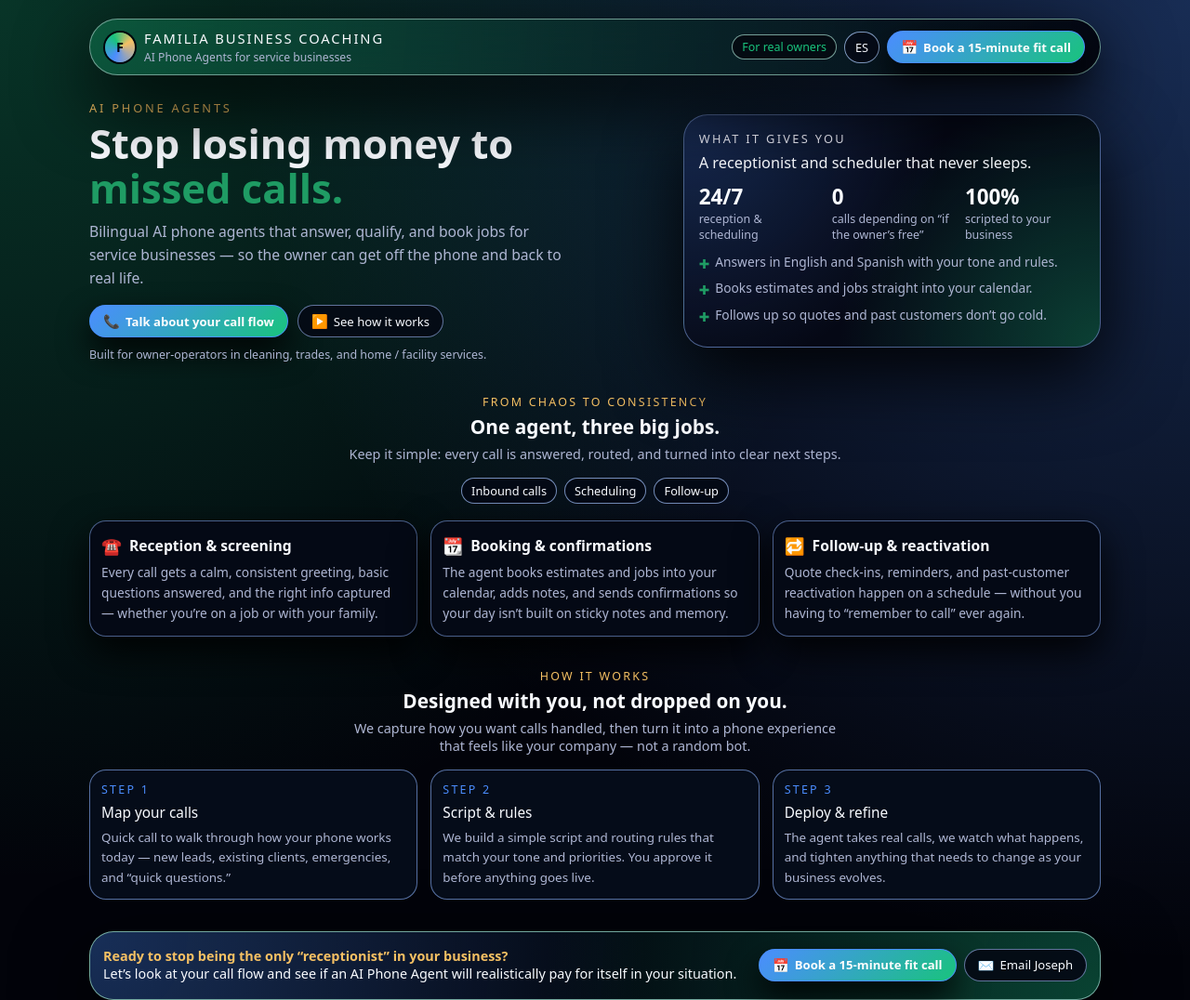
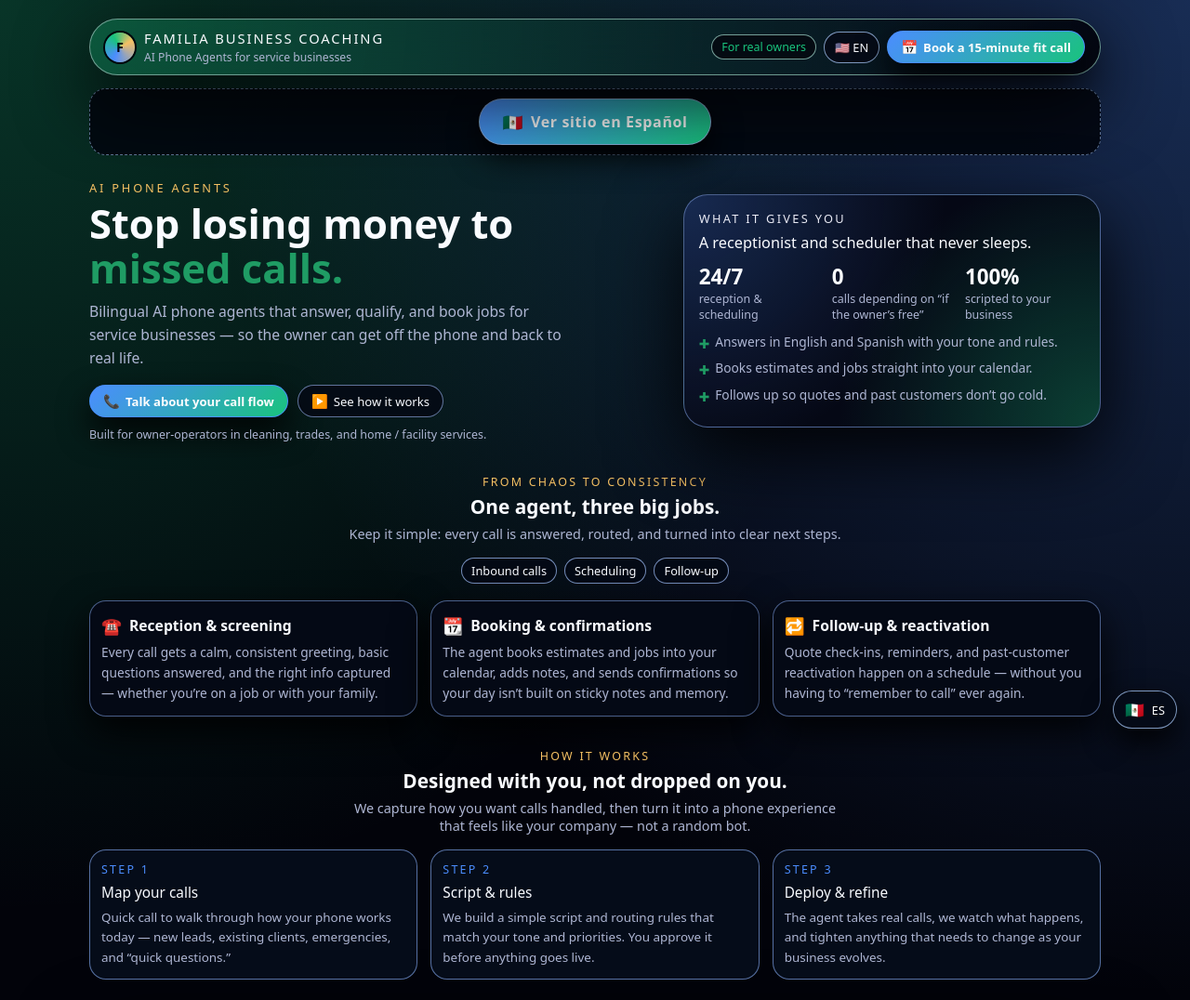
Before and after one commit to josephmcelveen/fbc-website, a plain HTML site: page index.html in a window 1280 px wide. Shown: the top 1076 px of the page at 93% size. Drawn offline with Linux system fonts and the light colour scheme.

Commit message:
Update index.html

```diff
--- a/index.html
+++ b/index.html
@@ -171,6 +171,49 @@
 
     .btn-icon {
       font-size: 0.9rem;
+    }
+
+    /* LANGUAGE BANNER */
+
+    .lang-banner {
+      margin-top: 14px;
+      padding: 10px 12px;
+      border-radius: var(--radius-lg);
+      border: 1px dashed rgba(138,167,209,0.7);
+      background: rgba(3,7,16,0.9);
+      display: flex;
+      justify-content: center;
+      align-items: center;
+    }
+
+    .lang-switch-btn {
+      font-size: 1rem;
+      padding: 12px 24px;
+      border-radius: 999px;
+      border: 1px solid rgba(141,169,210,0.9);
+      background: linear-gradient(135deg, #4b8dff, #19c37d);
+      color: #fff;
+      cursor: pointer;
+      font-weight: 600;
+      box-shadow: 0 14px 32px rgba(0,0,0,0.8);
+      letter-spacing: 0.04em;
+      display: inline-flex;
+      align-items: center;
+      gap: 8px;
+    }
+
+    .lang-switch-btn span.flag {
+      font-size: 1.1rem;
+    }
+
+    .lang-switch-btn:hover {
+      transform: translateY(-1px);
+      box-shadow: 0 18px 40px rgba(0,0,0,0.85);
+    }
+
+    .lang-switch-btn:active {
+      transform: translateY(1px);
+      box-shadow: 0 6px 20px rgba(0,0,0,0.75);
     }
 
     /* HERO */
@@ -440,6 +483,20 @@
       opacity: 0.86;
     }
 
+    .footer-toggle {
+      display: inline-flex;
+      align-items: center;
+      gap: 6px;
+      cursor: pointer;
+      margin-left: 6px;
+      text-decoration: underline;
+      text-underline-offset: 3px;
+    }
+
+    .footer-toggle span.flag {
+      font-size: 1rem;
+    }
+
     /* LANGUAGE WRAPPERS */
 
     .lang-view {
@@ -448,6 +505,34 @@
 
     .lang-view.active {
       display: block;
+    }
+
+    /* FLOATING TOGGLE */
+
+    .lang-float-toggle {
+      position: fixed;
+      right: 14px;
+      bottom: 16px;
+      z-index: 40;
+      border-radius: 999px;
+      border: 1px solid rgba(141,169,210,0.9);
+      background: rgba(5,11,24,0.98);
+      color: #fff;
+      padding: 8px 12px;
+      font-size: 0.8rem;
+      display: inline-flex;
+      align-items: center;
+      gap: 8px;
+      cursor: pointer;
+      box-shadow: 0 14px 32px rgba(0,0,0,0.9);
+    }
+
+    .lang-float-toggle span.flag {
+      font-size: 1.05rem;
+    }
+
+    .lang-float-toggle span.text {
+      white-space: nowrap;
     }
 
     /* RESPONSIVE */
@@ -479,6 +564,10 @@
       .final-actions {
         justify-content: center;
       }
+      .lang-float-toggle {
+        right: 10px;
+        bottom: 12px;
+      }
     }
   </style>
 </head>
@@ -499,8 +588,8 @@
         <div class="nav-pill" id="nav-pill">
           For real owners
         </div>
-        <button id="lang-toggle" class="btn-toggle" type="button">
-          ES
+        <button id="lang-toggle-nav" class="btn-toggle" type="button">
+          🇺🇸 EN
         </button>
         <a
           href="https://calendar.app.google/QVA2VxoaFsk66AWKA"
@@ -514,6 +603,14 @@
         </a>
       </div>
     </header>
+
+    <!-- BIG CENTERED LANGUAGE BUTTON -->
+    <div class="lang-banner">
+      <button id="lang-toggle-top" class="lang-switch-btn" type="button">
+        <span class="flag">🇲🇽</span>
+        <span id="lang-top-text">Ver sitio en Español</span>
+      </button>
+    </div>
 
     <!-- ENGLISH VIEW -->
     <main id="lang-en" class="lang-view active">
@@ -905,8 +1002,18 @@
 
     <footer>
       © <span id="year"></span> Familia Business Coaching — Bilingual AI Phone Agents for real owners.
+      <span id="footer-toggle" class="footer-toggle">
+        <span class="flag" id="footer-flag">🇲🇽</span>
+        <span id="footer-text">Ver sitio en Español</span>
+      </span>
     </footer>
   </div>
+
+  <!-- Floating corner toggle -->
+  <button id="lang-toggle-float" class="lang-float-toggle" type="button" aria-label="Switch language">
+    <span class="flag" id="float-flag">🇲🇽</span>
+    <span class="text" id="float-text">ES</span>
+  </button>
 
   <script>
     (function () {
@@ -917,12 +1024,23 @@
       var html = document.documentElement;
       var enView = document.getElementById('lang-en');
       var esView = document.getElementById('lang-es');
-      var toggle = document.getElementById('lang-toggle');
+
       var logoSub = document.getElementById('logo-sub');
       var navPill = document.getElementById('nav-pill');
       var navCtaText = document.getElementById('nav-cta-text');
+
+      var navToggle = document.getElementById('lang-toggle-nav');
+      var topToggle = document.getElementById('lang-toggle-top');
+      var floatToggle = document.getElementById('lang-toggle-float');
+      var footerToggle = document.getElementById('footer-toggle');
+
+      var topText = document.getElementById('lang-top-text');
+      var floatFlag = document.getElementById('float-flag');
+      var floatText = document.getElementById('float-text');
+      var footerFlag = document.getElementById('footer-flag');
+      var footerText = document.getElementById('footer-text');
+
       var stored = null;
-
       try {
         stored = localStorage.getItem('fbcLang');
       } catch (e) {}
@@ -932,32 +1050,59 @@
           enView.classList.remove('active');
           esView.classList.add('active');
           html.lang = 'es';
-          if (toggle) toggle.textContent = 'EN';
+
           if (logoSub) logoSub.textContent = 'Agentes Telefónicos con IA para negocios de servicio';
           if (navPill) navPill.textContent = 'Para dueños reales';
           if (navCtaText) navCtaText.textContent = 'Agenda una llamada de 15 minutos';
+
+          if (navToggle) navToggle.textContent = '🇲🇽 ES';
+          if (topText) topText.textContent = 'View site in English';
+          if (floatFlag) floatFlag.textContent = '🇺🇸';
+          if (floatText) floatText.textContent = 'EN';
+          if (footerFlag) footerFlag.textContent = '🇺🇸';
+          if (footerText) footerText.textContent = 'View site in English';
         } else {
           enView.classList.add('active');
           esView.classList.remove('active');
           html.lang = 'en';
-          if (toggle) toggle.textContent = 'ES';
+
           if (logoSub) logoSub.textContent = 'AI Phone Agents for service businesses';
           if (navPill) navPill.textContent = 'For real owners';
           if (navCtaText) navCtaText.textContent = 'Book a 15-minute fit call';
+
+          if (navToggle) navToggle.textContent = '🇺🇸 EN';
+          if (topText) topText.textContent = 'Ver sitio en Español';
+          if (floatFlag) floatFlag.textContent = '🇲🇽';
+          if (floatText) floatText.textContent = 'ES';
+          if (footerFlag) footerFlag.textContent = '🇲🇽';
+          if (footerText) footerText.textContent = 'Ver sitio en Español';
         }
+
         try {
           localStorage.setItem('fbcLang', lang);
         } catch (e) {}
       }
 
       // Default to stored or English
-      applyLang(stored === 'es' ? 'es' : 'en');
+      var initial = stored === 'es' ? 'es' : 'en';
+      applyLang(initial);
 
-      if (toggle) {
-        toggle.addEventListener('click', function () {
-          var next = html.lang === 'es' ? 'en' : 'es';
-          applyLang(next);
-        });
+      function toggleLang() {
+        var next = html.lang === 'es' ? 'en' : 'es';
+        applyLang(next);
+      }
+
+      if (navToggle) {
+        navToggle.addEventListener('click', toggleLang);
+      }
+      if (topToggle) {
+        topToggle.addEventListener('click', toggleLang);
+      }
+      if (floatToggle) {
+        floatToggle.addEventListener('click', toggleLang);
+      }
+      if (footerToggle) {
+        footerToggle.addEventListener('click', toggleLang);
       }
     })();
   </script>
```
